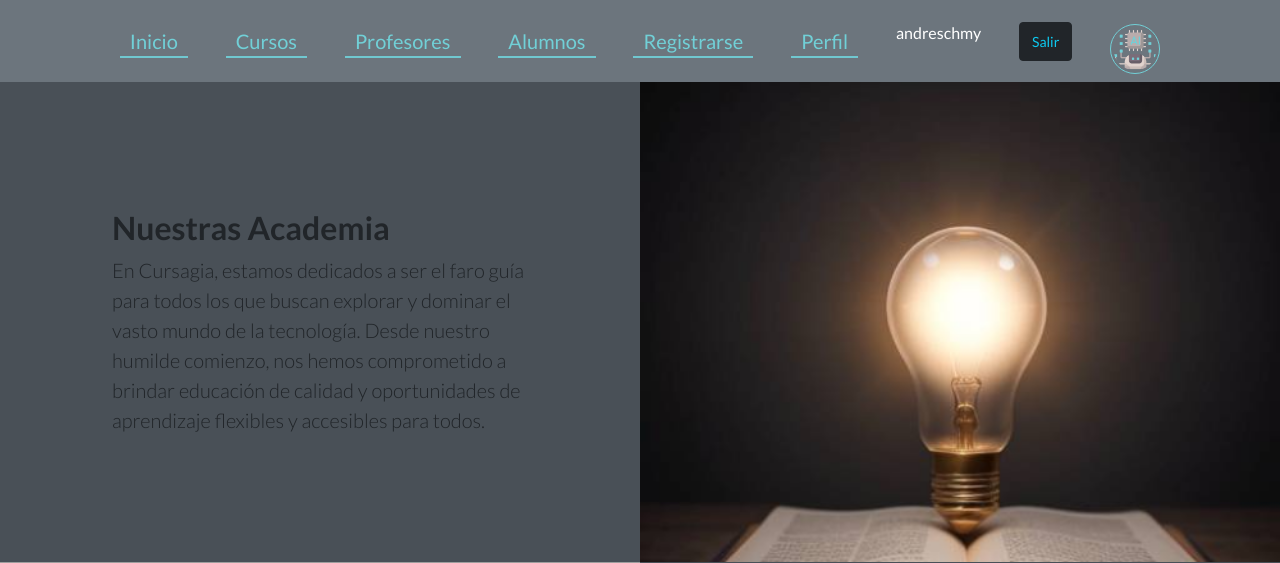
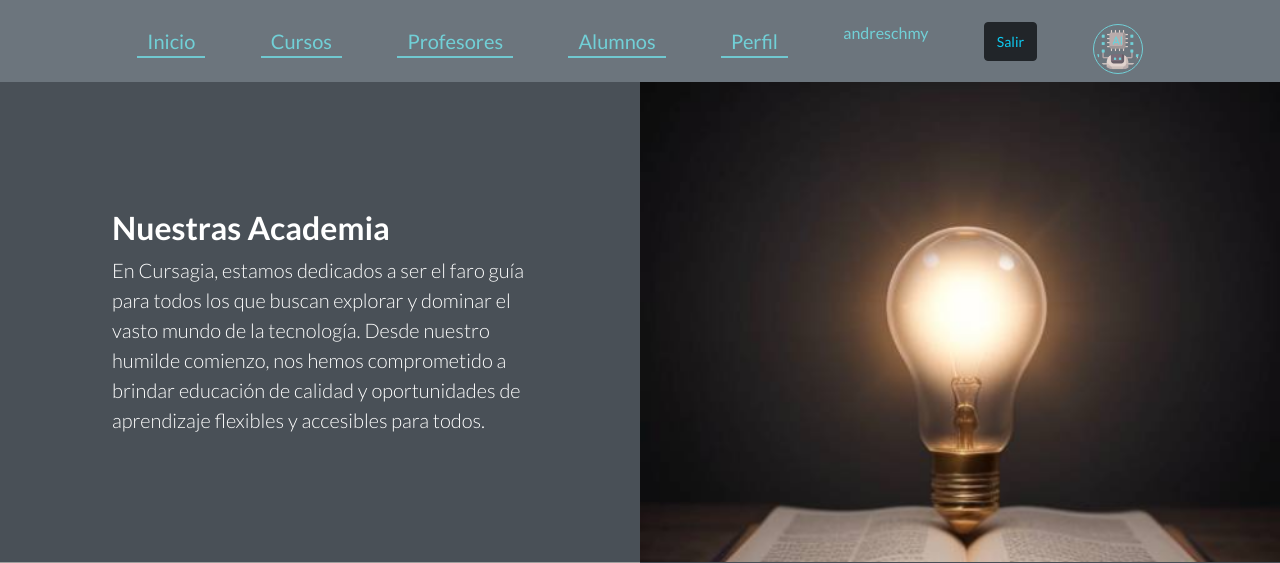
Before and after one commit to Pracma16/Coder-django-3prentrega, a Django app: page /nosostros in a window 1280 px wide. Shown: the top 563 px of the page. Run offline with Django 5.2, Linux system fonts and the light colour scheme; a user stored in the database is signed in; data comes from the database, SQL or seed files in the repository; both versions use the stored data as it was after the commit; some libraries are stand-ins or nearby versions; grey boxes are pictures that could not be loaded.

Commit message:
Final de version 1

```diff
--- a/AppCoder/template/nosotros.html
+++ b/AppCoder/template/nosotros.html
@@ -8,21 +8,21 @@
         <div class="container-fluid p-0">
             <div class="row-footer g-0" >
                 <div class="col-lg-6 order-lg-2 text-white showcase-img" style="background-image: url('static/AppCoder/assets/img/nosotros1.png')"></div>
-                <div class="col-lg-6 order-lg-1 my-auto showcase-text">
-                    <h2>Nuestras Academia</h2>
+                <div class="col-lg-6 order-lg-1 my-auto showcase-text text-white">
+                    <h2 >Nuestras Academia</h2>
                     <p class="lead mb-0">En Cursagia, estamos dedicados a ser el faro guía para todos los que buscan explorar y dominar el vasto mundo de la tecnología. Desde nuestro humilde comienzo, nos hemos comprometido a brindar educación de calidad y oportunidades de aprendizaje flexibles y accesibles para todos.</p>
                 </div>
             </div>
             <div class="row-footer g-0" >
                 <div class="col-lg-6 text-white showcase-img" style="background-image: url('static/AppCoder/assets/img/nosotros2.png')"></div>
-                <div class="col-lg-6 my-auto showcase-text">
+                <div class="col-lg-6 my-auto showcase-text text-white">
                     <h2>Nuestro equipo</h2>
-                    <p class="lead mb-0">Nuestro equipo está formado por apasionados expertos en tecnología, cada uno comprometido a compartir su conocimiento y experiencia para inspirar y capacitar a la próxima generación de innovadores. Creemos en el poder transformador de la educación y nos esforzamos por ofrecer cursos virtuales de última generación que abarquen una amplia gama de temas tecnológicos, desde programación y desarrollo web hasta inteligencia artificial y ciencia de datos.</p>
+                    <p class="lead mb-0 ">Nuestro equipo está formado por apasionados expertos en tecnología, cada uno comprometido a compartir su conocimiento y experiencia para inspirar y capacitar a la próxima generación de innovadores. Creemos en el poder transformador de la educación y nos esforzamos por ofrecer cursos virtuales de última generación que abarquen una amplia gama de temas tecnológicos, desde programación y desarrollo web hasta inteligencia artificial y ciencia de datos.</p>
                 </div>
             </div>
             <div class="row-footer g-0" >
                 <div class="col-lg-6 order-lg-2 text-white showcase-img" style="background-image: url('static/AppCoder/assets/img/nosotros7.png')"></div>
-                <div class="col-lg-6 order-lg-1 my-auto showcase-text">
+                <div class="col-lg-6 order-lg-1 my-auto showcase-text text-white">
                     <h2>Nuestro compromiso social</h2>
                     <p class="lead mb-0">En Cursagia, nos comprometemos a crear una comunidad inclusiva y colaborativa donde cada estudiante se sienta apoyado y motivado en su viaje de aprendizaje. Ya sea que estés buscando adquirir nuevas habilidades para avanzar en tu carrera o simplemente desees explorar tu pasión por la tecnología, estamos aquí para ayudarte a alcanzar tus metas. Únete a nosotros y comienza tu viaje hacia el éxito en el emocionante mundo de la tecnología.</p>
                 </div>
--- a/AppCoder/template/padre.html
+++ b/AppCoder/template/padre.html
@@ -20,7 +20,9 @@
                     <a class="menu_principal" href="{% url 'ver_cursos' %}">Cursos</a>
                     <a class="menu_principal" href="{% url 'alta_profesores' %}">Profesores</a>
                     <a class="menu_principal" href="{% url 'alta_alumnos' %}">Alumnos</a>
+                {% if not request.user.is_authenticated %}
                     <a class="menu_principal" href="{% url 'Register' %}">Registrarse</a>
+                {% endif %}
                 {% if not request.user.is_authenticated %}
                     <a class="menu_principal" href="{% url 'login' %}">Iniciar sesión</a>
                 {% endif %}
@@ -29,18 +31,18 @@
                 {% endif %}
 
                 {% if request.user.is_authenticated %}
-                    <p class="letra-formulario">{{request.user.username}}</p>
+                    <p class="footer-texto" >{{request.user.username}}</p>
                     <form method="post" action="{% url 'logout' %}">
                         {% csrf_token %}
                         <button class="btn btn-dark text-info btn-sm" type="submit">Salir</button>
                     </form>
-                    {% if avatar%}
                     <div class="campo">
-                        <img src="{{ avatar.imagen_de_perfil.url }}" alt="Avatar" style="border: solid 0.5px #71d0d7; border-radius: 50%; " width="50px" height="50px">
-                    {% else %}
-                        <img src="static/AppCoder/assets/img/robot-repair.png" alt="Avatar" style="border: solid 0.5px #71d0d7; border-radius: 50%; " width="50px" height="50px">
+                        {% if avatar.imagen_de_perfil %}
+                            <img src="{{ avatar.imagen_de_perfil.url }}" alt="Avatar" style="border: solid 0.5px #71d0d7; border-radius: 50%; " width="50px" height="50px">
+                        {% else %}
+                            <p>No hay imagen de perfil disponible.</p>
+                        {% endif %}
                     </div>
-                     {% endif %}
                 {% endif %}
             </div>
         </nav>
--- a/AppCoder/views.py
+++ b/AppCoder/views.py
@@ -184,13 +184,10 @@ def login_request(request):
             user = authenticate(username=usuario , password=contra)
             if user is not None:
                 login(request , user )
-                avatar = Avatar.objects.filter(user=request.user.id).first()
-                if avatar:
-                    imagen_url = avatar.imagen_de_perfil.url
-                    return render( request , "padre.html" , {"imagen_url": imagen_url})
-                else:
-                    error_message = "No se encontró avatar para este usuario."
-                    return render(request, "login.html", {"form": form, "error_message": error_message})
+                avatar = Avatar.objects.filter(user=user).first()
+                if not avatar:
+                    avatar = Avatar.objects.create(user=user, imagen_de_perfil='avatares/icono.png')
+                return render(request , "padre.html" , {"avatar": avatar})
             else:
                 error_message = "Credenciales incorrectas. Por favor, intenta de nuevo."
                 return render(request, "login.html", {"form": form, "error_message": error_message})
@@ -201,6 +198,8 @@ def login_request(request):
         form = AuthenticationForm()
         return render(request, "login.html", {"form": form})
 
+
+    return HttpResponse("Error: Método de solicitud no permitido.")
 
 
 #LOGOUT
```
Also changed, not shown: db.sqlite3, media/avatares/Fv-baeqakAEzJm7.jpg (added), media/avatares/Fv-baeqakAEzJm7_ZwFYAjH.jpg (added), media/avatares/asistente-de-ai.png (added), media/avatares/lobo9.png (added), media/avatares/python.png (added), media/avatares/python_I6oIvKU.png (added), media/avatares/python_VTVx6hv.png (added), media/avatares/robot-repair_LIPvQkY.png (added), media/avatares/robot-repair_MyWOopQ.png (added).
